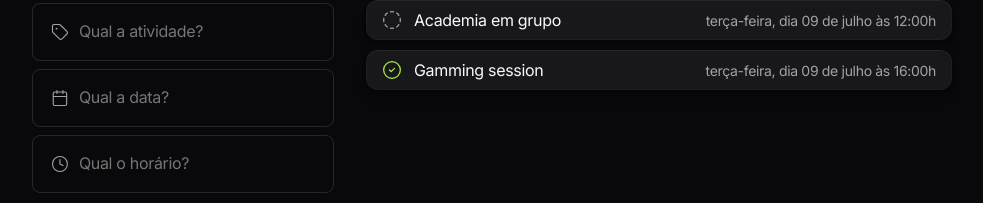
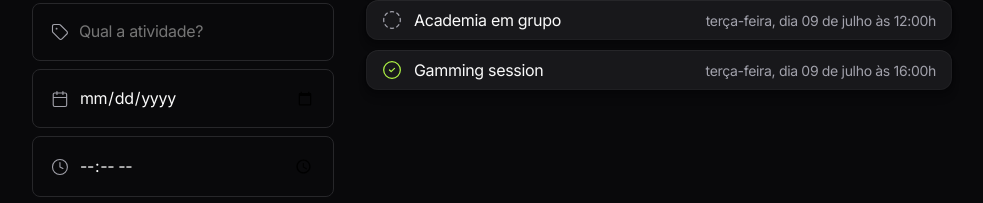
Before and after one commit to Isa-MachadoS/App-Roteiro-de-Viagens, a plain HTML site: page index.html in a window 1280 px wide. Shown: the part 133-336 px from the top of the page, without its empty margins (148-1131 px from the left). Drawn offline with nearby package versions, Linux system fonts and the light colour scheme.

Commit message:
Update index.html

```diff
--- a/index.html
+++ b/index.html
@@ -40,14 +40,14 @@
                     </svg>
 
                     </select>
-                    <input type="text" placeholder="Qual a data?" name="dia" required>
+                    <input type="date" placeholder="Qual a data?" name="dia" required>
                 </div>
 
                 <div class="field-wrapper">
                     <svg width="20" height="20" viewBox="0 0 20 20" fill="none" xmlns="http://www.w3.org/2000/svg">
                         <path d="M9.99984 5.00002V10L13.3332 11.6667M18.3332 10C18.3332 14.6024 14.6022 18.3334 9.99984 18.3334C5.39746 18.3334 1.6665 14.6024 1.6665 10C1.6665 5.39765 5.39746 1.66669 9.99984 1.66669C14.6022 1.66669 18.3332 5.39765 18.3332 10Z" stroke="#A1A1AA" style="stroke:#A1A1AA;stroke-opacity:1;" stroke-width="1.25" stroke-linecap="round" stroke-linejoin="round"/>
                     </svg>
-                    <input type="text" placeholder="Qual o horário?" name="hora" required>
+                    <input type="time" placeholder="Qual o horário?" name="hora" required>
                 </div>
             </div>
 
```
